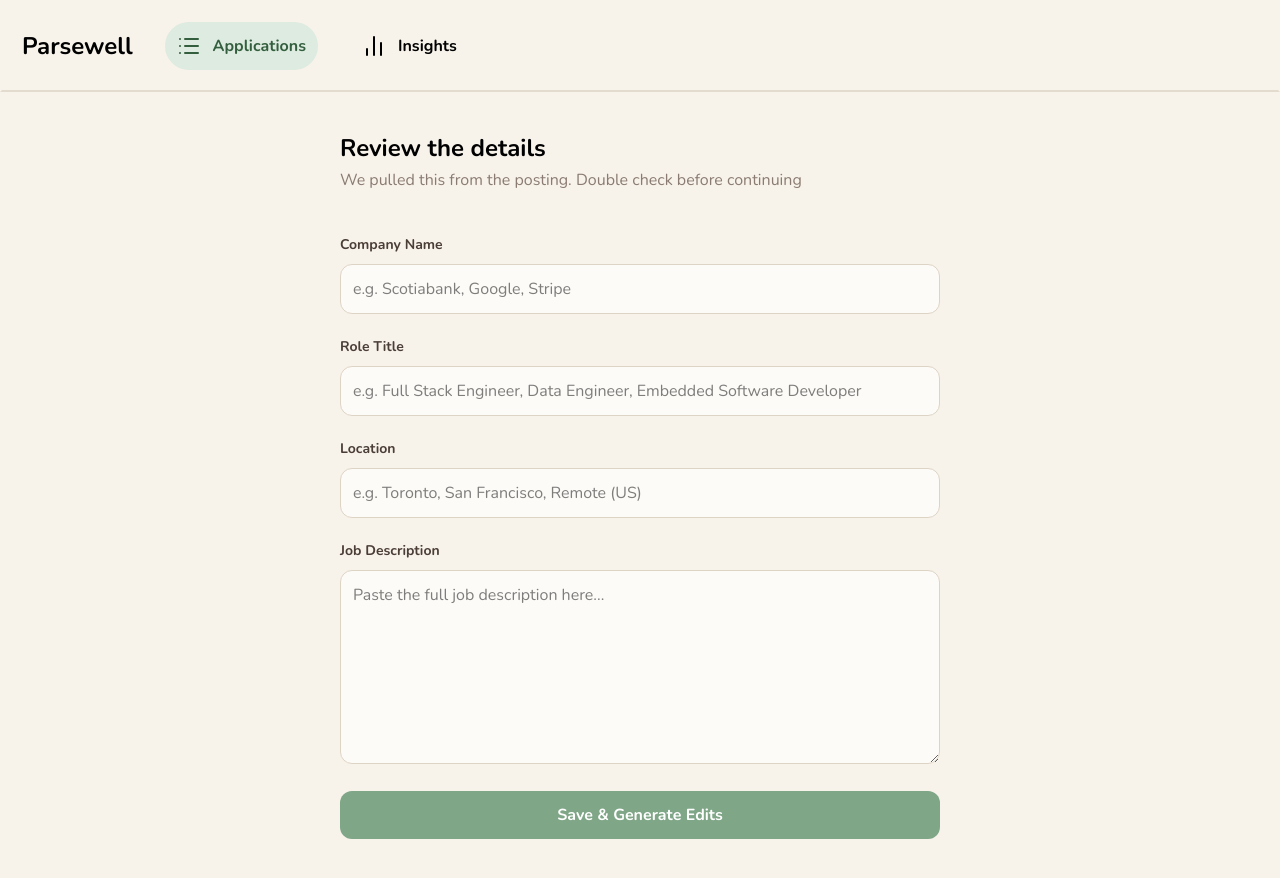
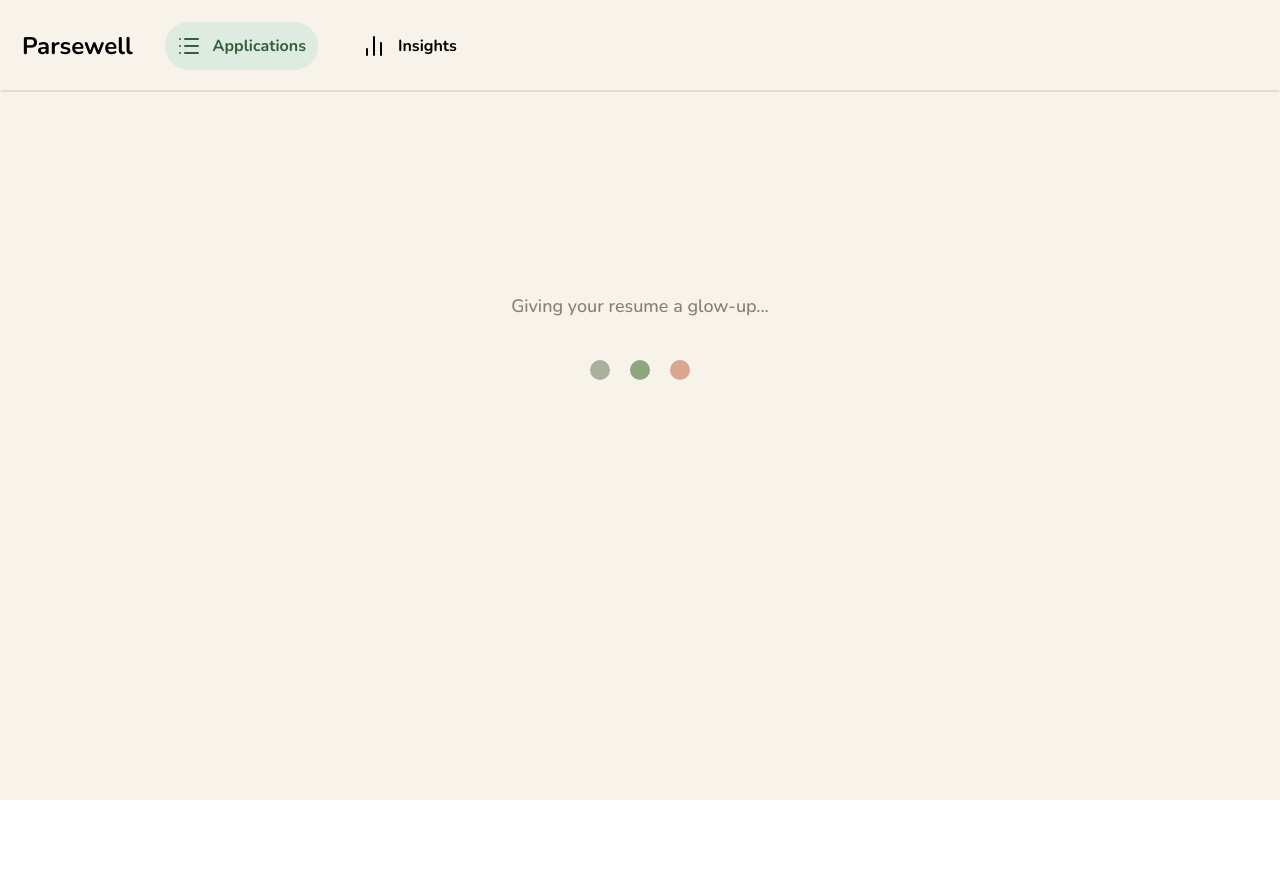
Before and after one commit to jordanfulawka/parsewell-web, a React (Vite) app: page /applications/review/1 in a window 1280 px wide. After the commit the page ends 800 px from the top, so only its background shows below. Built offline with nearby package versions, Linux system fonts and the light colour scheme.

Commit message:
feat: refine loading page and add dynamic messaging + loading animation

```diff
--- a/src/index.css
+++ b/src/index.css
@@ -19,6 +19,26 @@
 
   --color-subtle-border: #e4dbcf;
   --color-input-border: #ded4c6;
+
+  --animate-bounce1: loadingBounce 3s infinite ease-in-out;
+  --animate-bounce2: loadingBounce 3s infinite ease-in-out 300ms;
+  --animate-bounce3: loadingBounce 3s infinite ease-in-out 500ms;
+
+  @keyframes loadingBounce {
+    0%,
+    20% {
+      transform: none;
+    }
+    5% {
+      transform: translateY(-15px);
+    }
+    10% {
+      transform: translateY(5px);
+    }
+    15% {
+      transform: translateY(-3px);
+    }
+  }
 }
 
 body {
--- /dev/null
+++ b/src/lib/loadingMessages.ts
@@ -0,0 +1,45 @@
+export const loadingMessages = {
+  parsingJobUrl: [
+    'Reading the job posting...',
+    'Pulling out the key details...',
+    'Analyzing the job posting...',
+    'Extracting job requirements...',
+    'Scanning for must-have skills...',
+    'Digging through the fine print...',
+    'Figuring out what they actually want...',
+    'Decoding the job description...',
+    'Sniffing out the buzzwords...',
+    'Untangling requirements list...',
+  ],
+  generatingResumeEdits: [
+    'Matching your experience to the job description...',
+    'Tailoring your resume for this role...',
+    'Highlighting your most relevant skills...',
+    'Finding the right keywords to include...',
+    'Rewriting bullet points to fit this posting...',
+    "Aligning your resume with what they're looking for...",
+    'Polishing your resume for this application...',
+    'Maximizing callback potential...',
+    'Sprinkling in strategic keywords...',
+    'Giving your resume a glow-up...',
+    'Swapping in stronger action verbs...',
+    'Quietly flexing your qualifications...',
+  ],
+  generatingCoverLetter: [
+    'Drafting your cover letter...',
+    'Writing an introduction that fits the role...',
+    'Connecting your experience to the job...',
+    'Putting your qualifications into words...',
+    'Shaping your story for this application...',
+    'Weaving in details from the job description...',
+    'Crafting your best first impression...',
+  ],
+} as const;
+
+export function getRandomMessage(stage: LoadingStage) {
+  const stageLength = loadingMessages[stage].length;
+  const randomNum = Math.floor(Math.random() * stageLength);
+  return loadingMessages[stage][randomNum];
+}
+
+export type LoadingStage = keyof typeof loadingMessages;
--- a/src/pages/AddApplication.tsx
+++ b/src/pages/AddApplication.tsx
@@ -2,6 +2,7 @@ import { useState } from 'react';
 import { parseJobUrlAndGenerateDraftApplication } from '../lib/api';
 import { useAuth } from '../contexts/AuthContext';
 import { useNavigate } from 'react-router';
+import Loading from './Loading';
 
 function AddApplication() {
   const [url, setUrl] = useState('');
@@ -25,7 +26,7 @@ function AddApplication() {
   }
 
   if (loading) {
-    return <div>loading!</div>;
+    return <Loading stage='parsingJobUrl' />;
   }
 
   return (
--- a/src/pages/AppLayout.tsx
+++ b/src/pages/AppLayout.tsx
@@ -1,4 +1,4 @@
-import { NavLink, Outlet, useNavigate } from 'react-router';
+import { NavLink, Outlet } from 'react-router';
 import { List, ChartNoAxesColumn } from 'lucide-react';
 
 function AppLayout() {
--- a/src/pages/ApplicationDetails.tsx
+++ b/src/pages/ApplicationDetails.tsx
@@ -91,23 +91,18 @@ function ApplicationDetails() {
       if (!token) return;
       if (typeof params.id !== 'string') return;
       const coverLetter = await generateCoverLetter(token, params.id);
-      console.log(coverLetter);
       navigate(`/applications/${params.id}/cover-letter`);
-    } catch (err) {
-      console.log(err);
-    }
+    } catch (err) {}
   }
 
   async function handleUpload(e: ChangeEvent<HTMLInputElement>) {
     e.preventDefault();
     if (!token) return;
     if (typeof params.id !== 'string') return;
-    console.log('in handle upload');
-    console.log(e.target.files);
+    try {
       if (e.target.files) {
         const file = e.target.files[0];
         if (e.target.id === 'coverLetterUpload') {
-        console.log('in here too');
           const presignedUrl = await getFinalMaterialPresignedPutUrl(
             token,
             params.id,
@@ -127,7 +122,6 @@ function ApplicationDetails() {
           );
           setUploadedCoverLetter(uploadedCoverLetter.coverLetterFilename);
         } else if (e.target.id === 'resumeUpload') {
-        console.log('resumeeee');
           const presignedUrl = await getFinalMaterialPresignedPutUrl(
             token,
             params.id,
@@ -140,9 +134,16 @@ function ApplicationDetails() {
               'Content-Type': file.type,
             },
           });
-        const uploadedResume = await uploadResume(token, params.id, file.name);
+          const uploadedResume = await uploadResume(
+            token,
+            params.id,
+            file.name,
+          );
           setUploadedResume(uploadedResume.resumeFilename);
         }
+      }
+    } catch {
+      setError('There was an error uploading this file');
     }
   }
 
@@ -163,9 +164,8 @@ function ApplicationDetails() {
       a.download = type === 'resume' ? uploadedResume : uploadedCoverLetter;
       a.click();
       URL.revokeObjectURL(url);
-    } catch (err) {
-      console.log(err);
-      setError(err);
+    } catch {
+      setError('There was an issue downloading this file');
     }
   }
 
@@ -282,7 +282,7 @@ function ApplicationDetails() {
                 Resume Sent
               </span>
               {uploadedResume ? (
-                <div className='flex items-center gap-2 font-bold text-sm text-tertiary-text'>
+                <div className='flex items-center justify-between gap-2 font-bold text-sm text-tertiary-text'>
                   <div>{uploadedResume}</div>
                   <FileOptions
                     padding={1}
--- a/src/pages/ApplicationReview.tsx
+++ b/src/pages/ApplicationReview.tsx
@@ -1,4 +1,4 @@
-import { useState, type FormEvent } from 'react';
+import { useEffect, useState, type FormEvent } from 'react';
 import { useNavigate, useParams } from 'react-router';
 import {
   createApplication,
@@ -8,10 +8,12 @@ import {
 } from '../lib/api';
 import { useAuth } from '../contexts/AuthContext';
 import useApplication from '../hooks/useApplication';
+import { getRandomMessage } from '../lib/loadingMessages';
+import Loading from './Loading';
 
 function ApplicationReview() {
   const [error, setError] = useState('');
-  const [loading, setLoading] = useState(false);
+  const [loading, setLoading] = useState(true);
 
   const params = useParams();
   const navigate = useNavigate();
@@ -56,7 +58,7 @@ function ApplicationReview() {
   }
 
   if (loading) {
-    return <div>loading!</div>;
+    return <Loading stage='generatingResumeEdits' />;
   }
 
   return (
--- a/src/pages/Applications.tsx
+++ b/src/pages/Applications.tsx
@@ -128,12 +128,7 @@ function Applications() {
               </div>
             </div>
             <div>
-              {/* <label
-                className='border border-subtle-border px-3 py-2.5 rounded-2xl hover:bg-[#ECE3D6]'
-                htmlFor='baseResumeUpload'
-              > */}
               <div>
-                {/* <span className='font-semibold'>Replace</span> */}
                 <FileOptions
                   onReplace={(e) => handleUpload(e)}
                   onDownload={handleDownload}
--- /dev/null
+++ b/src/pages/Loading.tsx
@@ -0,0 +1,29 @@
+import { useEffect, useState } from 'react';
+import { getRandomMessage, type LoadingStage } from '../lib/loadingMessages';
+
+function Loading({ stage }: { stage: LoadingStage }) {
+  const [loadingMessage, setLoadingMessage] = useState(getRandomMessage(stage));
+
+  useEffect(() => {
+    const interval = setInterval(() => {
+      setLoadingMessage(getRandomMessage(stage));
+    }, 5000);
+
+    return () => clearInterval(interval);
+  }, []);
+
+  return (
+    <div className='bg-cream-primary h-full flex flex-col items-center'>
+      <div className='mt-50 text-secondary-text text-lg font-medium'>
+        {loadingMessage}
+      </div>
+      <div className='flex gap-5 mt-10'>
+        <div className='bg-[#5C7052]/50 w-5 h-5 rounded-full animate-bounce1' />
+        <div className='bg-[#8FA680] w-5 h-5 rounded-full animate-bounce2' />
+        <div className='bg-[#C77450]/60 w-5 h-5 rounded-full animate-bounce3' />
+      </div>
+    </div>
+  );
+}
+
+export default Loading;
```
Lines whose indentation alone changed are shown as unchanged.
